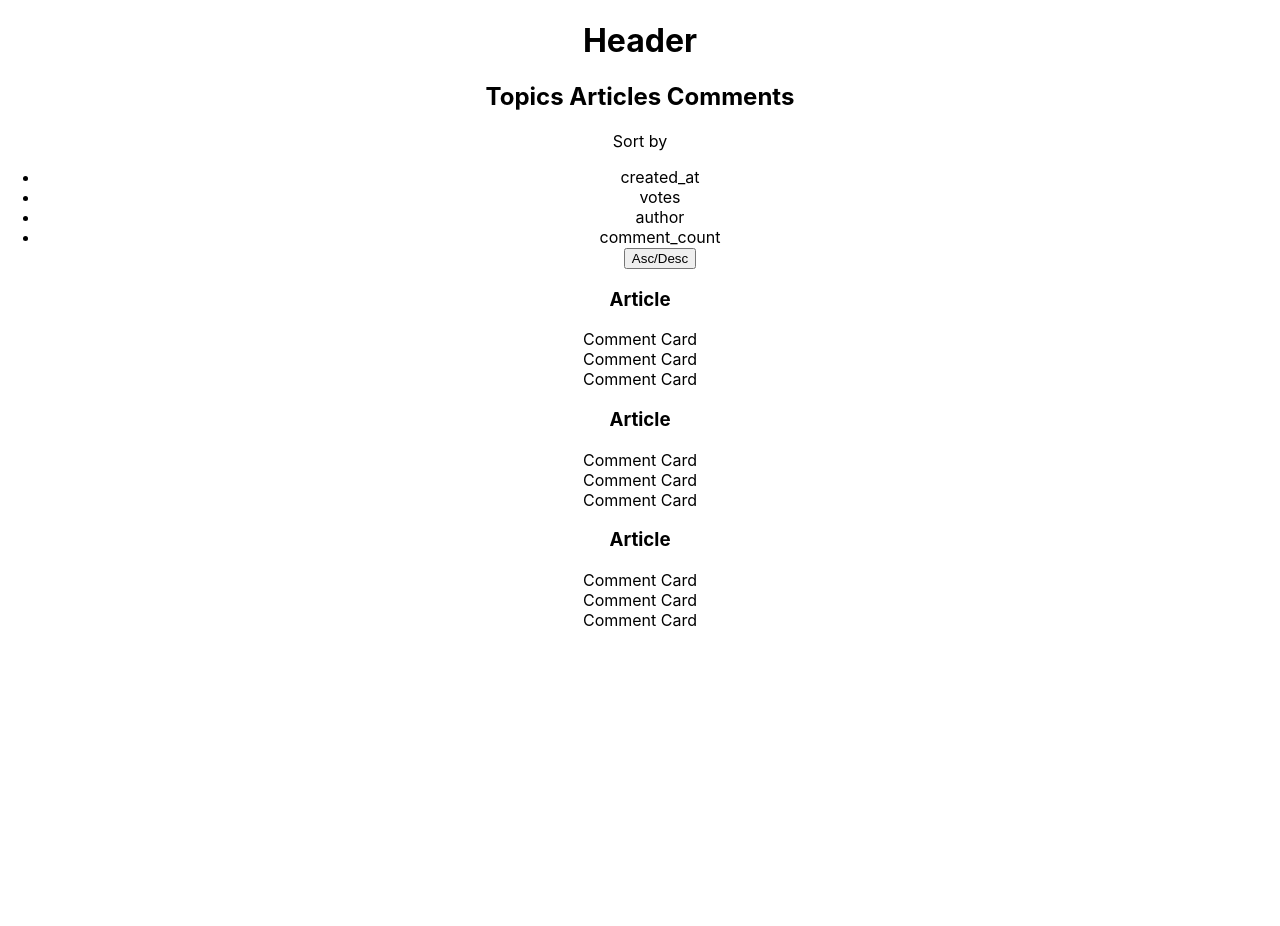
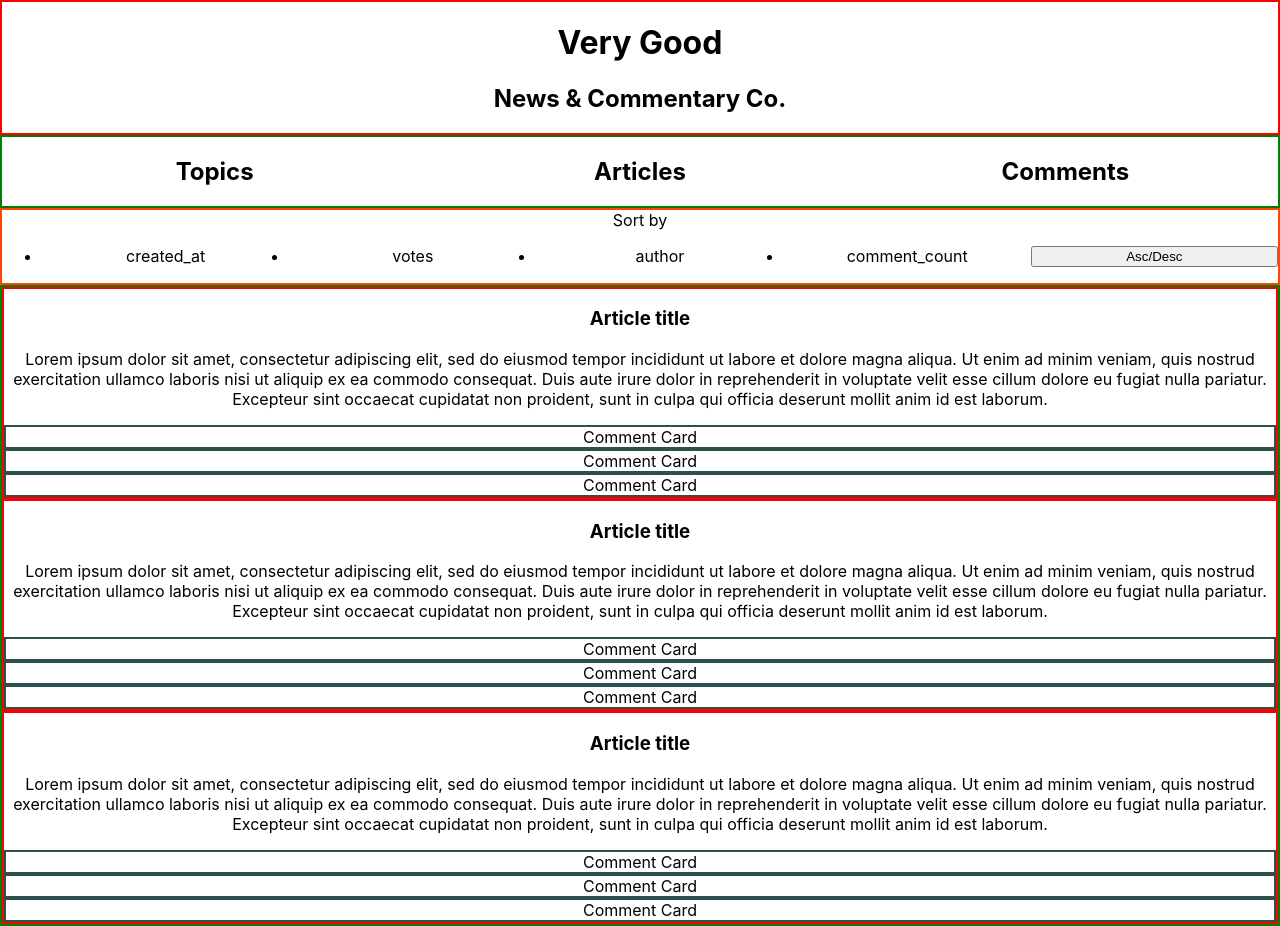
Before and after one commit to praisedpern/very-good-news, a React (Create React App) app: page / in a window 1280 px wide. Before the commit the page ends 800 px from the top, so only its background shows below. Built offline with nearby package versions, Linux system fonts and the light colour scheme; the HTML template or start-up script is replaced by a standard one.

Commit message:
adds css

```diff
--- a/src/App.css
+++ b/src/App.css
@@ -1,38 +1,51 @@
 .App {
-  text-align: center;
-}
-
-.App-logo {
-  height: 40vmin;
-  pointer-events: none;
-}
-
-@media (prefers-reduced-motion: no-preference) {
-  .App-logo {
-    animation: App-logo-spin infinite 20s linear;
-  }
+    text-align: center;
+    min-height: 100vh;
+    display: grid;
+    grid-template-columns: 100%;
+    grid-template-rows: min-content min-content min-content auto;
+    grid-template-areas:
+        'header'
+        'navbar'
+        'sorter'
+        'main';
 }
 
 .App-header {
-  background-color: #282c34;
-  min-height: 100vh;
-  display: flex;
-  flex-direction: column;
-  align-items: center;
-  justify-content: center;
-  font-size: calc(10px + 2vmin);
-  color: white;
+    border: 2px solid red;
+    grid-area: header;
 }
 
-.App-link {
-  color: #61dafb;
+.App-nav {
+    border: 2px solid green;
+    grid-area: navbar;
+    display: grid;
+    grid-template-columns: 1fr 1fr 1fr;
+    grid-template-rows: 100%;
 }
 
-@keyframes App-logo-spin {
-  from {
-    transform: rotate(0deg);
-  }
-  to {
-    transform: rotate(360deg);
-  }
+.App-sorter {
+    border: 2px solid orangered;
+    grid-area: sorter;
 }
+
+.App-sorter ul {
+    display: grid;
+    grid-template-columns: 1fr 1fr 1fr 1fr 1fr;
+    grid-template-rows: 100%;
+}
+
+.App-main {
+    border: 2px solid green;
+    grid-area: main;
+    display: grid;
+    grid-template-columns: 100%;
+}
+
+.App-article-card {
+    border: 2px solid red;
+}
+
+.App-comment-card {
+    border: 2px solid darkslategrey;
+}
--- a/src/components/ArticleCard.jsx
+++ b/src/components/ArticleCard.jsx
@@ -2,8 +2,9 @@ import CommentCard from './CommentCard'
 
 const ArticleCard = () => {
     return (
-        <section>
-            <h3>Article</h3>
+        <section class="App-article-card">
+            <h3>Article title</h3>
+            <p>Lorem ipsum dolor sit amet, consectetur adipiscing elit, sed do eiusmod tempor incididunt ut labore et dolore magna aliqua. Ut enim ad minim veniam, quis nostrud exercitation ullamco laboris nisi ut aliquip ex ea commodo consequat. Duis aute irure dolor in reprehenderit in voluptate velit esse cillum dolore eu fugiat nulla pariatur. Excepteur sint occaecat cupidatat non proident, sunt in culpa qui officia deserunt mollit anim id est laborum.</p>
             <CommentCard />
             <CommentCard />
             <CommentCard />
--- a/src/components/Articles.jsx
+++ b/src/components/Articles.jsx
@@ -2,7 +2,7 @@ import ArticleCard from './ArticleCard'
 
 const Articles = () => {
     return (
-        <main>
+        <main class="App-main">
             <ArticleCard />
             <ArticleCard />
             <ArticleCard />
--- a/src/components/CommentCard.jsx
+++ b/src/components/CommentCard.jsx
@@ -1,5 +1,5 @@
 const CommentCard = () => {
-    return <section>Comment Card</section>
+    return <section class="App-comment-card">Comment Card</section>
 }
 
 export default CommentCard
--- a/src/components/Header.jsx
+++ b/src/components/Header.jsx
@@ -1,7 +1,8 @@
 const Header = () => {
     return (
-        <header>
-            <h1>Header</h1>
+        <header class="App-header">
+            <h1>Very Good</h1>
+            <h2>News &amp; Commentary Co.</h2>
         </header>
     )
 }
--- a/src/components/Navbar.jsx
+++ b/src/components/Navbar.jsx
@@ -1,8 +1,10 @@
 const Navbar = () => {
     return (
-        <header>
-            <h2>Topics Articles Comments</h2>
-        </header>
+        <nav class="App-nav">
+            <h2>Topics</h2>
+            <h2>Articles</h2>
+            <h2>Comments</h2>
+        </nav>
     )
 }
 
--- a/src/components/Sorter.jsx
+++ b/src/components/Sorter.jsx
@@ -1,6 +1,6 @@
 const Sorter = () => {
     return (
-        <section>Sort by<ul>
+        <section class="App-sorter">Sort by<ul>
             <li>created_at</li>
             <li>votes</li>
             <li>author</li>
```
